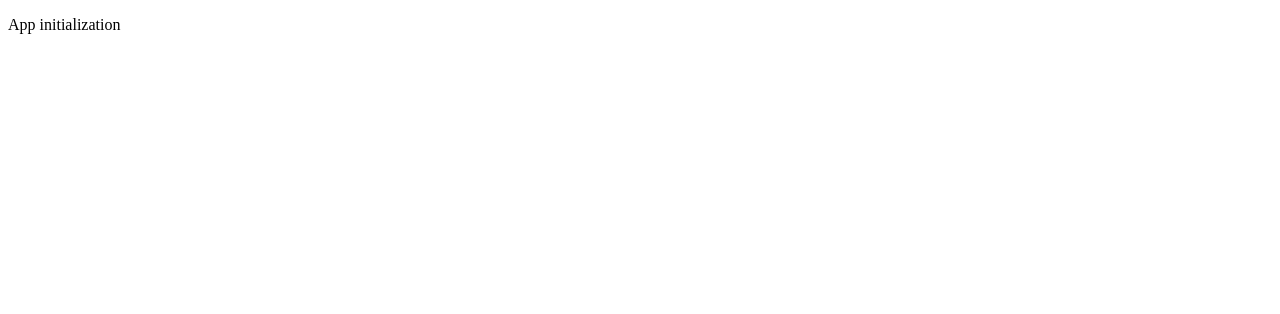
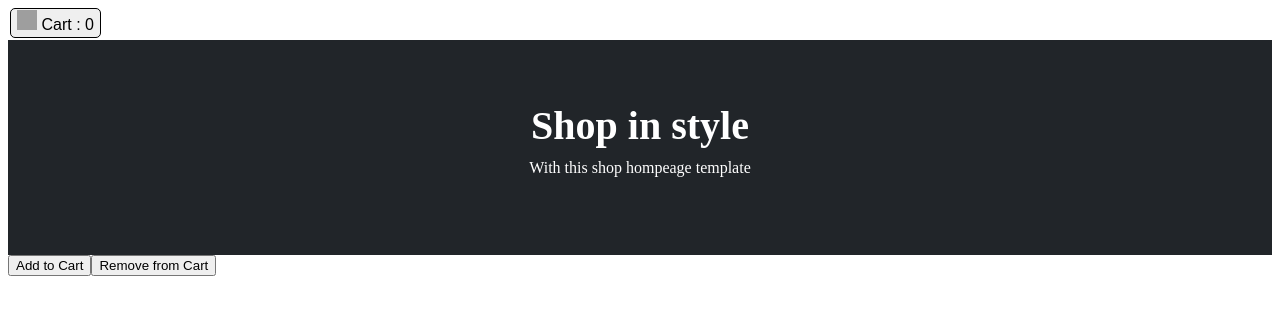
Before and after one commit to bharathiraja-developer/React-Rep, a React (Vite) app: page / in a window 1280 px wide. Shown: the top 314 px of the page. Built offline with nearby package versions, Linux system fonts and the light colour scheme; grey boxes are pictures that could not be loaded.

Commit message:
partialy done

```diff
--- a/src/App.jsx
+++ b/src/App.jsx
@@ -1,9 +1,10 @@
 import React from "react";
+import Cart from "./components/Cart";
 
 function App() {
   return (
     <div>
-      <p>App initialization</p>
+      <Cart />
     </div>
   );
 }
--- /dev/null
+++ b/src/Styles/Cart.css
@@ -0,0 +1,17 @@
+#cart{
+    margin: 2px;
+    padding-top: 5px;
+    padding-bottom: 8px;
+    font-size: 16px;
+    display: flex;
+    border-radius: 5px;
+    border: 1px solid black;
+    align-items: center;
+    height: 30px;
+}
+
+button:hover{
+    color: white;
+    background-color: black;
+
+}
--- /dev/null
+++ b/src/Styles/Title.css
@@ -0,0 +1,16 @@
+#title{
+    background-color: #212529;
+    color: white;
+    text-align: center;
+    padding-top: 35px;
+    height: 180px;
+}
+
+#titleHeading{
+    font-size: 40px;
+    margin-bottom: 10px;
+}
+#titleBody{
+    margin-top: 0px;
+    font-size: medium;
+}
--- /dev/null
+++ b/src/components/Cart.jsx
@@ -0,0 +1,35 @@
+import React, { useState } from "react";
+import Title from "./Title";
+
+function Cart() {
+  let [cartCount, setcartCount] = useState(0);
+
+  function increment() {
+    setcartCount(cartCount + 1);
+  }
+  function decrement() {
+    setcartCount(cartCount - 1);
+  }
+
+  return (
+    <div>
+      <button id="cart">
+        <p>
+          <img
+            width="20"
+            height="20"
+            src="https://img.icons8.com/ios-filled/50/shopping-cart.png"
+            alt="shopping-cart"
+          />
+          {"  "}
+          Cart : {cartCount}
+        </p>
+      </button>
+      <Title />
+      <button onClick={increment}>Add to Cart</button>
+      <button onClick={decrement}>Remove from Cart</button>
+    </div>
+  );
+}
+
+export default Cart;
--- /dev/null
+++ b/src/components/Title.jsx
@@ -0,0 +1,12 @@
+import React from "react";
+
+function Title() {
+  return (
+    <div id="title">
+      <h1 id="titleHeading">Shop in style</h1>
+      <p id="titleBody">With this shop hompeage template</p>
+    </div>
+  );
+}
+
+export default Title;
--- a/src/main.jsx
+++ b/src/main.jsx
@@ -1,5 +1,7 @@
 import React from "react";
 import ReactDOM from "react-dom/client";
 import App from "./App.jsx";
+import "./Styles/Cart.css";
+import "./Styles/Title.css";
 
 ReactDOM.createRoot(document.getElementById("root")).render(<App />);
```
